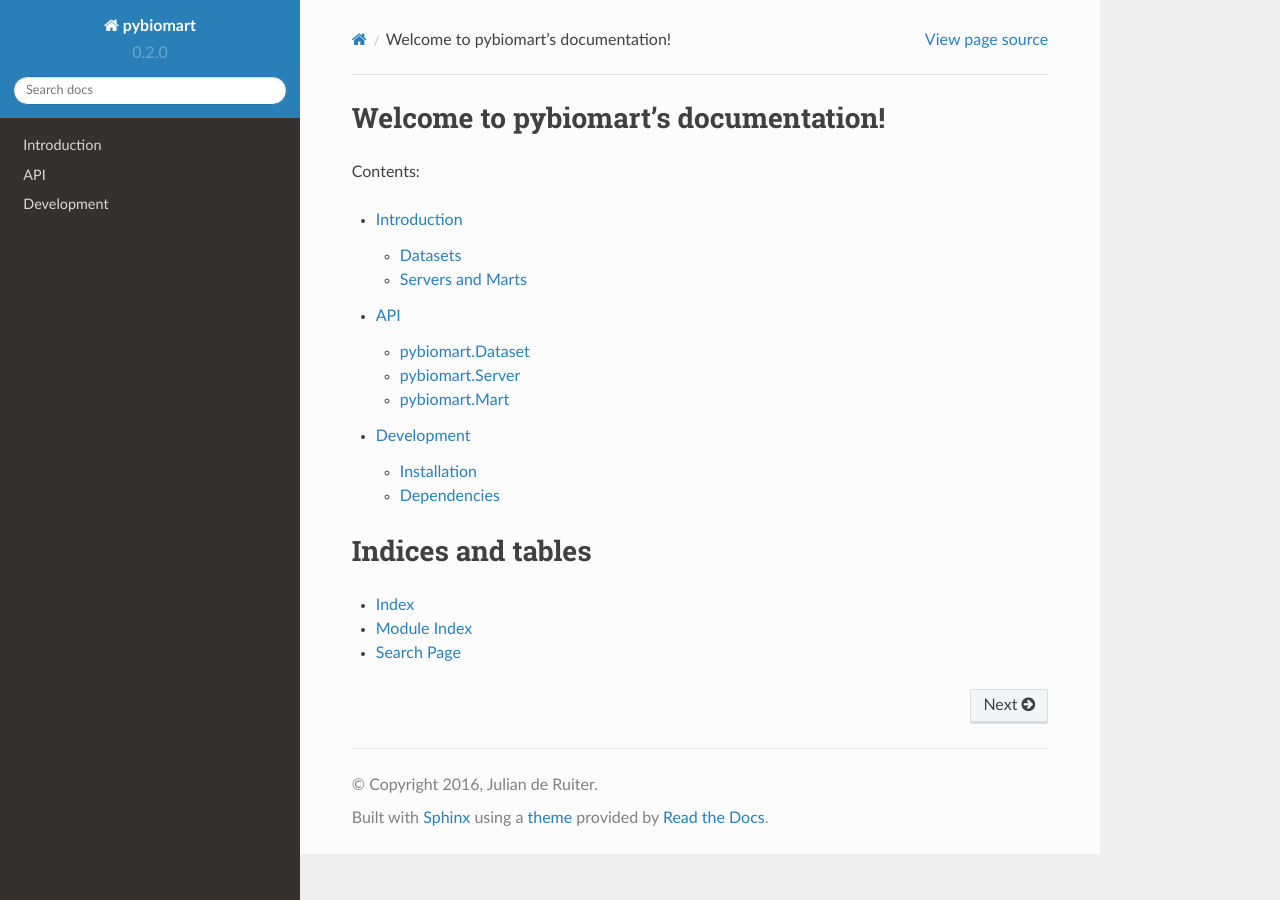
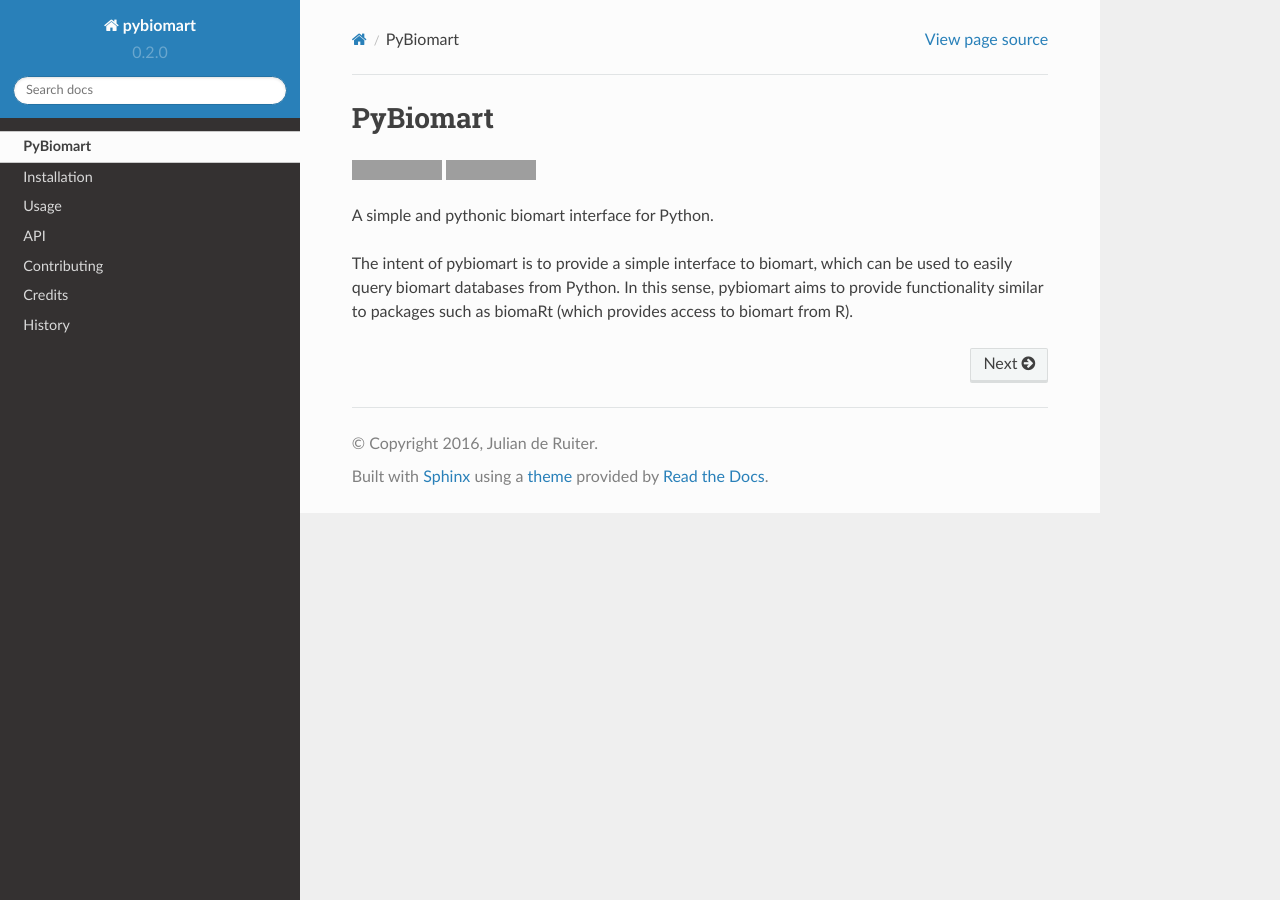
Before and after one commit to jrderuiter/pybiomart, a Sphinx documentation site: the page built from docs/index.rst, in a window 1280 px wide. Built offline with Sphinx 7.4.7 and the Read the Docs theme 2.0.0, drawn with Linux system fonts in a browser that asks for light colours; grey boxes are pictures that could not be loaded.

Commit message:
Updated documentation.

```diff
--- a/docs/api.rst
+++ b/docs/api.rst
@@ -1,5 +1,5 @@
 API
-============
+===
 
 pybiomart.Dataset
 -----------------
@@ -8,13 +8,13 @@
    :members:
 
 pybiomart.Server
------------------
+----------------
 
 .. autoclass:: pybiomart.Server
   :members:
 
 pybiomart.Mart
------------------
+--------------
 
 .. autoclass:: pybiomart.Mart
    :members:
--- /dev/null
+++ b/docs/authors.rst
@@ -0,0 +1 @@
+.. include:: ../AUTHORS.rst
--- /dev/null
+++ b/docs/contributing.rst
@@ -0,0 +1 @@
+.. include:: ../CONTRIBUTING.rst
--- /dev/null
+++ b/docs/history.rst
@@ -0,0 +1 @@
+.. include:: ../HISTORY.rst
--- a/docs/index.rst
+++ b/docs/index.rst
@@ -1,23 +1,24 @@
-.. pybiomart documentation master file, created by
-   sphinx-quickstart on Sun Mar 20 16:34:07 2016.
-   You can adapt this file completely to your liking, but it should at least
-   contain the root `toctree` directive.
+PyBiomart
+=========
 
-Welcome to pybiomart's documentation!
-=====================================
+.. image:: https://travis-ci.org/jrderuiter/pybiomart.svg?branch=develop
+    :target: https://travis-ci.org/jrderuiter/pybiomart
 
-Contents:
+.. image:: https://coveralls.io/repos/github/jrderuiter/pybiomart/badge.svg?branch=develop
+    :target: https://coveralls.io/github/jrderuiter/pybiomart?branch=develop
+
+A simple and pythonic biomart interface for Python.
+
+The intent of pybiomart is to provide a simple interface to biomart, which can be used to easily query biomart databases from Python. In this sense, pybiomart aims to provide functionality similar to packages such as biomaRt (which provides access to biomart from R).
 
 .. toctree::
    :maxdepth: 2
+   :hidden:
 
-   introduction
+   self
+   installation
+   usage
    api
-   development
-
-Indices and tables
-==================
-
-* :ref:`genindex`
-* :ref:`modindex`
-* :ref:`search`
+   contributing
+   authors
+   history
```
Also changed, not shown: AUTHORS.rst (added, +13 -0 lines), CONTRIBUTING.rst (added, +100 -0 lines), HISTORY.rst (added, +17 -0 lines), README.rst (+6 -33 lines), docs/development.rst (deleted, +0 -25 lines), docs/installation.rst (added, +54 -0 lines), docs/usage.rst (renamed from docs/introduction.rst, +6 -10 lines), 2 other files.
